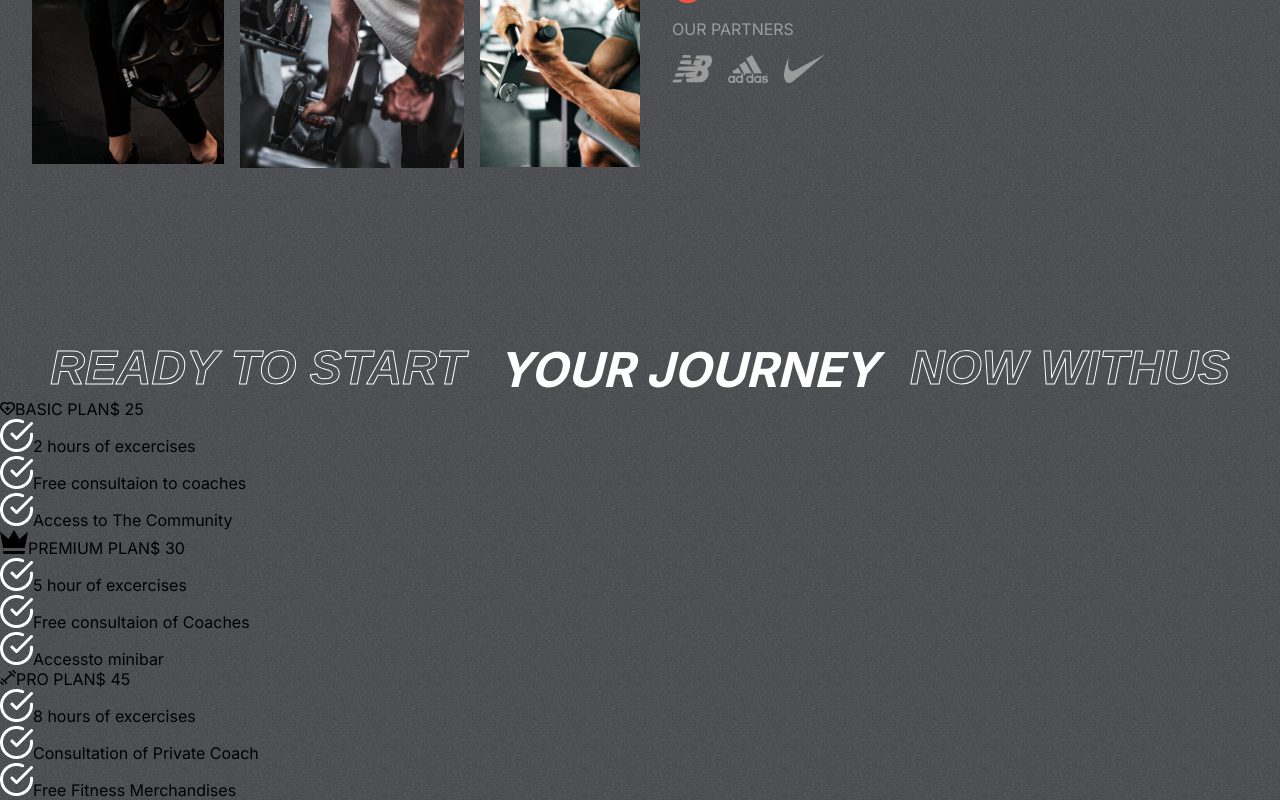
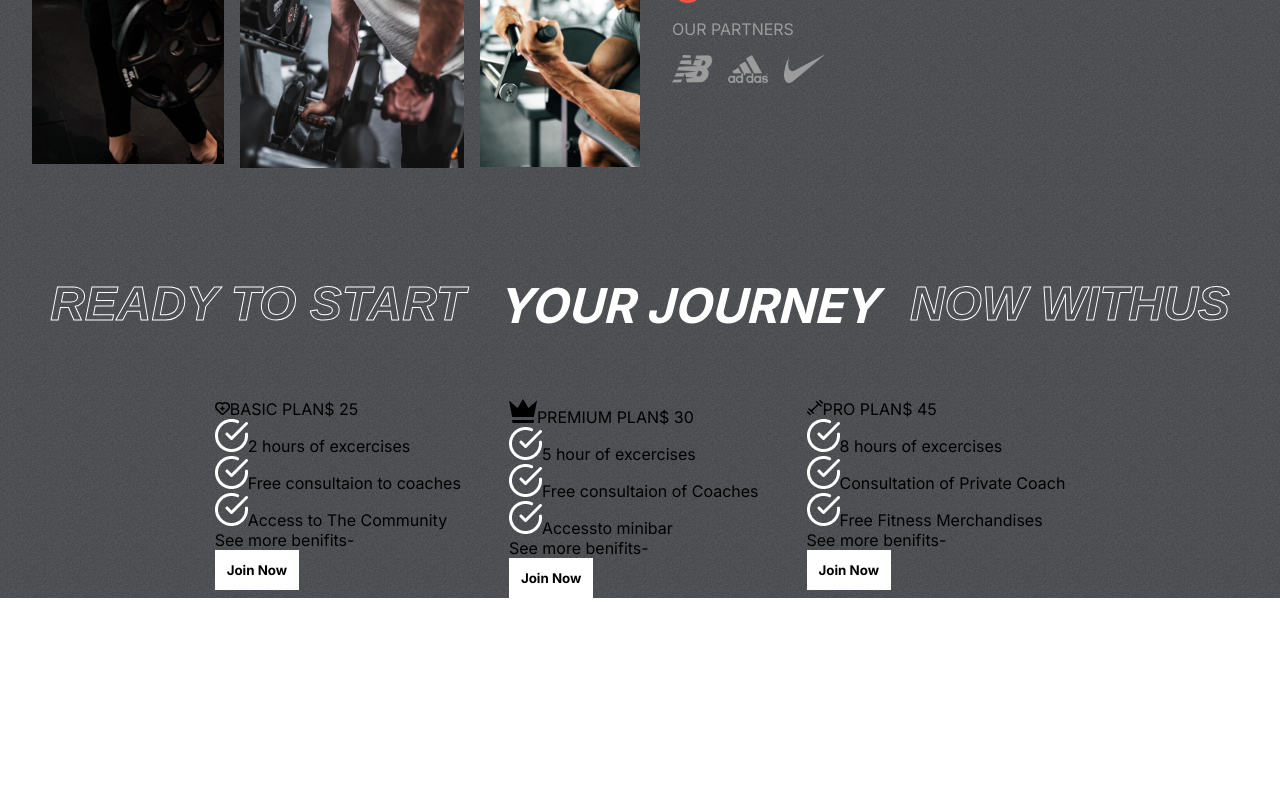
Before and after one commit to 404Bappy/FitnessRevolution-APP, a React (Create React App) app: page / in a window 1280 px wide. Shown: the part 1551-2351 px from the top of the page. After the commit the page ends 2149 px from the top, so only its background shows below. Built offline with nearby package versions, Linux system fonts and the light colour scheme.

Commit message:
first commit

```diff
--- a/src/Components/Plans/Plans.css
+++ b/src/Components/Plans/Plans.css
@@ -0,0 +1,15 @@
+.plans-container {
+  margin-top: -4rem;
+  padding: 0 2rem;
+  display: flex;
+  flex-direction: column;
+  gap: 4rem;
+  position: relative;
+}
+
+.plans {
+  display: flex;
+  justify-items: center;
+  justify-content: center;
+  gap: 3rem;
+}
--- a/src/Components/Plans/Plans.js
+++ b/src/Components/Plans/Plans.js
@@ -27,6 +27,10 @@ const Plans = () => {
                 </div>
               ))}
             </div>
+            <div>
+              <span>See more benifits- </span>
+            </div>
+            <button className="btn">Join Now</button>
           </div>
         ))}
       </div>
```
